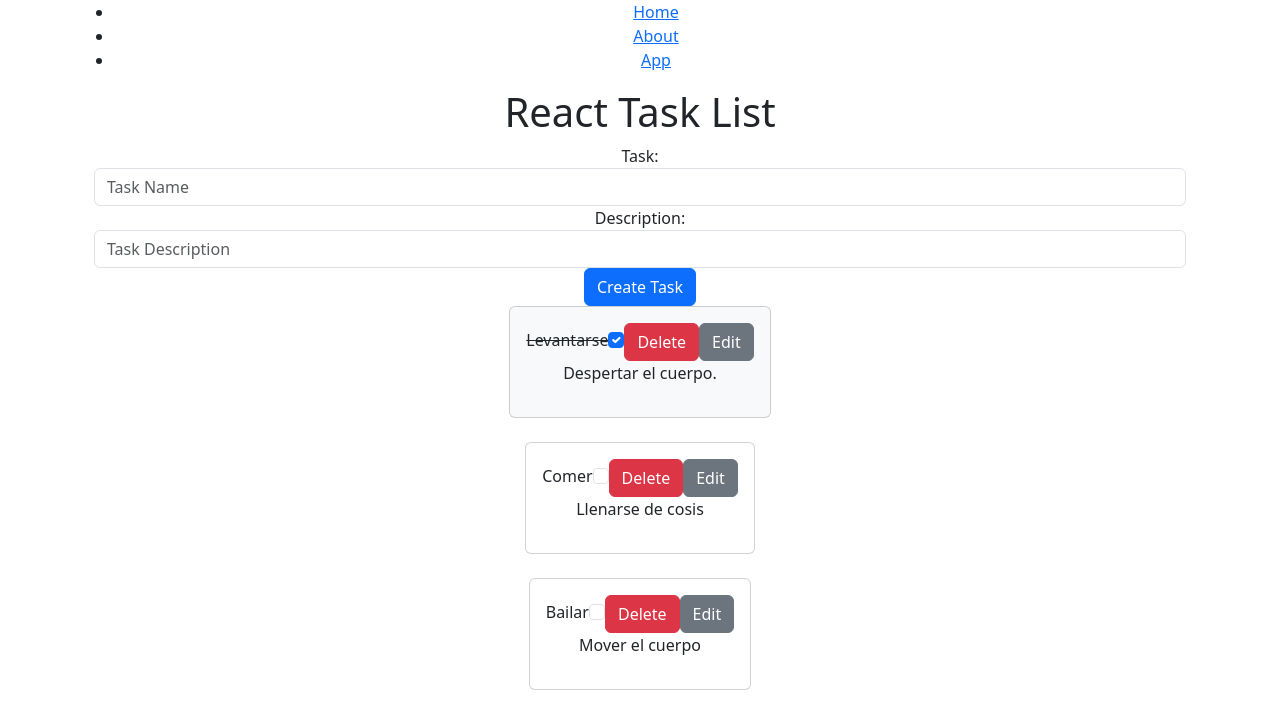
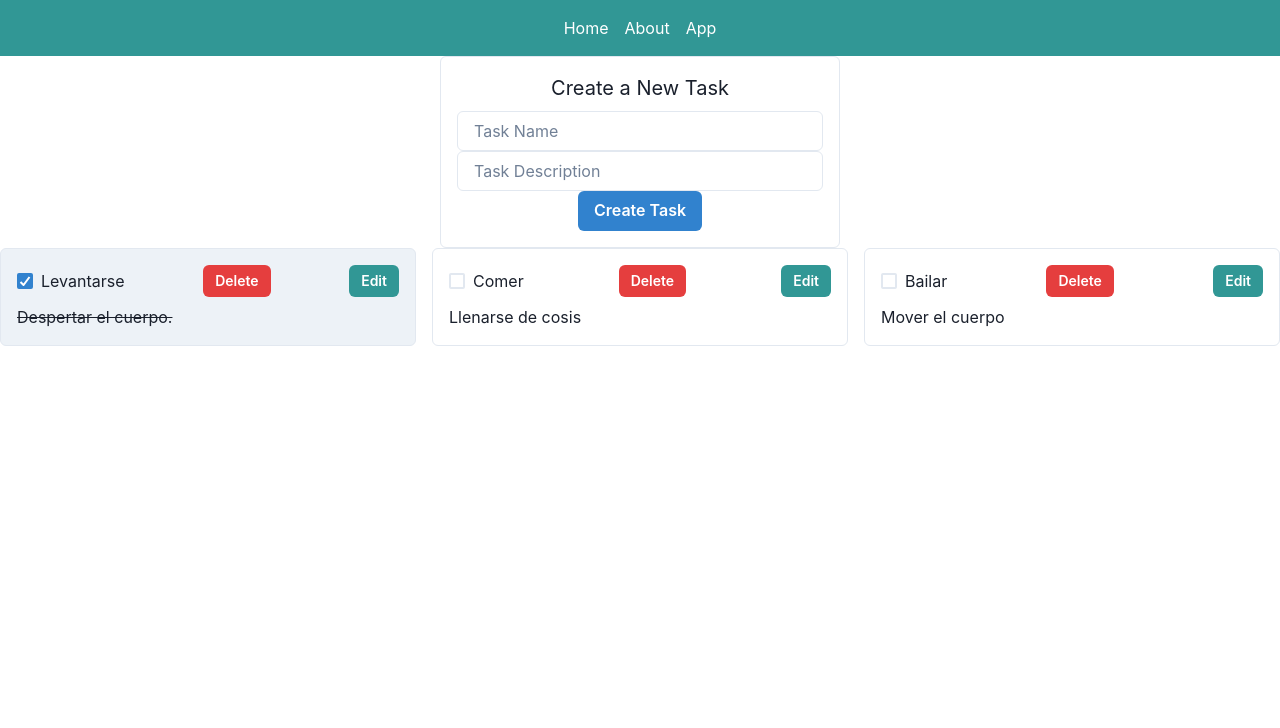
Before and after one commit to wvartech/my-react-task-list, a React (Vite) app: page /App in a window 1280 px wide. Shown: the top 728 px of the page. Built offline with nearby package versions, Linux system fonts and the light colour scheme.

Commit message:
project-6

```diff
--- a/package.json
+++ b/package.json
@@ -10,7 +10,10 @@
     "preview": "vite preview"
   },
   "dependencies": {
-    "bootstrap": "^5.3.0",
+    "@chakra-ui/react": "^2.8.1",
+    "@emotion/react": "^11.11.1",
+    "@emotion/styled": "^11.11.0",
+    "framer-motion": "^10.16.4",
     "react": "^18.2.0",
     "react-dom": "^18.2.0",
     "react-hook-form": "^7.45.1",
--- a/src/App.jsx
+++ b/src/App.jsx
@@ -9,22 +9,24 @@ import { BrowserRouter, Routes, Route, Link } from "react-router-dom";
 import { Home } from "./Components/Home";
 import { About } from "./Components/About";
 import { Tareas } from "./Components/Tareas";
+import { ChakraProvider, Link as ChakraLink, Box, Flex } from '@chakra-ui/react'
 
-export function Menu(){
+
+export function Menu() {
   return (
-    <nav>
-      <ul>
-        <li>
-          <Link to="/">Home</Link>
-        </li>
-        <li>
-          <Link to="/about">About</Link>
-        </li>
-        <li>
-          <Link to="/App">App</Link>
-        </li>
-      </ul>
-    </nav>
+    <Flex as="nav" align="center" justify="center" p={4} bg="teal.500" color="white">
+      <Box>
+        <ChakraLink as={Link} to="/" mx={2}>
+          Home
+        </ChakraLink>
+        <ChakraLink as={Link} to="/about" mx={2}>
+          About
+        </ChakraLink>
+        <ChakraLink as={Link} to="/App" mx={2}>
+          App
+        </ChakraLink>
+      </Box>
+    </Flex>
   );
 }
 
@@ -33,8 +35,7 @@ export function AppRouter(){
     <>
       <Menu />
       <Routes>
-        <Route path="App" element={<> <Header name="React Task List" />
-         <Tareas /> </>} />
+        <Route path="App" element={<> <Tareas /> </>} />
          <Route path="about" element={<About />} />
          <Route path="/" element={ <Home/> } />
 
@@ -105,7 +106,7 @@ function App() {
 
 
   return (
-    <>
+    <ChakraProvider>
     <ListContext.Provider value={{tasks, updateTaskList, addTask,removeTask,updateTask}}>
 
       <div  className="d-flex flex-column align-items-center">
@@ -117,7 +118,7 @@ function App() {
        </div>
       </div>
     </ListContext.Provider>
-    </>
+    </ChakraProvider>
   )
 }
 
--- a/src/Components/About.jsx
+++ b/src/Components/About.jsx
@@ -1,11 +1,16 @@
-export function About(props){
+import {Box, Heading, Text, Center} from "@chakra-ui/react";
 
-
-    return(
-        <div>
-            <h1>React Task List</h1>
-            <p>React Task List es una sencilla applicacion Web desarrollada utilizando React y otras librerias para darle dynamismo e interactividad. Puedes crear tareas, agregarlas, y editarlas, todo esto sin tener que recargar la pagina.</p>
-        </div>
-    )
-
-}
+export function About(props) {
+    return (
+      <Center h="60vh">
+        <Box p={4} textAlign="center" maxW="650px">
+          <Heading as="h1" size="xl">
+            React Task List
+          </Heading>
+          <Text fontSize="lg" mt="4">
+            React Task List es una sencilla aplicación web desarrollada utilizando React y otras librerías para darle dinamismo e interactividad. Puedes crear tareas, agregarlas y editarlas, todo esto sin tener que recargar la página.
+          </Text>
+        </Box>
+      </Center>
+    );
+  }
--- a/src/Components/Home.jsx
+++ b/src/Components/Home.jsx
@@ -1,11 +1,14 @@
-export function Home(props){
+import {Box, Heading, Text, Center } from "@chakra-ui/react";
 
-
-    return(
-        <div>
-            <h1>React Task List</h1>
-            <p>Bienvenido a la applicacion de React Task List!</p>
-        </div>
-    )
-
-}
+export function Home(props) {
+    return (
+        <Center h="60vh">
+      <Box p={4} textAlign="center">
+        <Heading as="h1" size="xl">
+          React Task List
+        </Heading>
+        <Text fontSize="lg" mt="4">Bienvenido a la aplicación de React Task List!</Text>
+      </Box>
+      </Center>
+    );
+  }
--- a/src/Components/Task.jsx
+++ b/src/Components/Task.jsx
@@ -1,7 +1,7 @@
 import { useContext, useState } from "react";
 import { ListContext } from "../App";
 import { useEffect } from "react";
-import 'bootstrap/dist/css/bootstrap.min.css';
+import { Flex, Box, Button, Checkbox, Input, Text } from "@chakra-ui/react";
 
 export function Task(props){
 
@@ -48,64 +48,57 @@ export function Task(props){
     }
 
     function renderElement() {
-        if (editing) {
       return (
-            <div className="card">
-              <div className="card-body">
-                <div className="form-group">
-                  <label>Task:</label>
-                  <input
-                    type="text"
-                    className="form-control"
+        <Flex
+      direction="column"
+      borderWidth="1px"
+      borderColor="gray.200"
+      borderRadius="md"
+      p="4"
+      bg={complete ? "gray.100" : "white"}
+      flex="1"
+    >
+      {editing ? (
+        <Box>
+          <Input
+            mb="2"
             value={taskTitle}
             onChange={(e) => setTaskTitle(e.target.value)}
           />
-                </div>
-                <div className="form-group">
-                  <label>Description:</label>
-                  <input
-                    type="text"
-                    className="form-control"
+          <Input
             value={content}
             onChange={(e) => setContent(e.target.value)}
           />
-                </div>
-                <button className="btn btn-primary" onClick={handleButtonEditDone}>
+          <Button colorScheme="teal" size="sm" onClick={handleButtonEditDone}>
             Done
-                </button>
-              </div>
-            </div>
+          </Button>
+        </Box>
+      ) : (
+        <Box>
+          <Flex justify="space-between" align="center">
+            <Checkbox
+              isChecked={complete}
+              onChange={handleCheckBoxClicked}
+            >
+              <Text isTruncated={true}>{taskTitle}</Text>
+            </Checkbox>
+            <Button colorScheme="red" size="sm" onClick={handleButtonDelete}>
+              Delete
+            </Button>
+            <Button colorScheme="teal" size="sm" onClick={() => setEditing(true)}>
+              Edit
+            </Button>
+          </Flex>
+          <Box
+            mt="2"
+            textDecoration={complete ? "line-through" : "none"}
+          >
+            <Text isTruncated={true}>{content}</Text>
+          </Box>
+        </Box>
+      )}
+    </Flex>
   );
-        } else {
-          return (
-            <div className={`card ${complete ? 'bg-light' : ''}`}>
-              <div className="card-body">
-                <div className="form-group">
-                  <label
-                    style={{
-                      textDecoration: complete ? 'line-through' : 'none'
-                    }}
-                  >
-                    {taskTitle}
-                    <input
-                      type="checkbox"
-                      className="form-check-input"
-                      checked={complete}
-                      onChange={handleCheckBoxClicked}
-                    />
-                  </label>
-                  <button className="btn btn-danger" onClick={handleButtonDelete}>
-                    Delete
-                  </button>
-                  <button className="btn btn-secondary" onClick={() => setEditing(true)}>
-                    Edit
-                  </button>
-                </div>
-                <p>{content}</p>
-              </div>
-            </div>
-          );
-        }
       }
 
 
--- a/src/Components/TaskList.jsx
+++ b/src/Components/TaskList.jsx
@@ -3,6 +3,7 @@ import { Task } from "./Task";
 import { ListContext } from "../App";
 import { useState } from "react";
 import { useForm } from "react-hook-form"
+import {Flex, Box, SimpleGrid,Input, Button, Text} from "@chakra-ui/react";
 
 export default function TaskList(props){
 
@@ -28,56 +29,55 @@ export default function TaskList(props){
 
     return (
         <>
-          <div className="container">
-            <form onSubmit={handleSubmit((data) => {
-              createTask(data);
-            })}>
-              <div className="form-group">
-                <label>Task:</label>
-                <input
+          <Box p="4" borderWidth="1px" borderColor="gray.200" borderRadius="md" maxWidth="400px" mx="auto">
+  <form onSubmit={handleSubmit((data) => createTask(data))}>
+    <Flex direction="column" alignItems="center" spacing={4}>
+      <Text fontSize="xl" mb="2">
+        Create a New Task
+      </Text>
+      <Input
         type="text"
         placeholder="Task Name"
         {...register("task", {
           required: "Task name is required",
           minLength: {
             value: 3,
-                      message: "Task name must be longer than 3 characters"
+            message: "Task name must be longer than 3 characters",
           },
-                    onChange: () => trigger("task")
+          onChange: () => trigger("task"),
         })}
         className={`form-control ${errors.task ? 'is-invalid' : ''}`}
       />
       {errors.task && (
-                  <span className="invalid-feedback" role="alert">
+        <Text color="red" fontSize="sm">
           {errors.task.message}
-                  </span>
+        </Text>
       )}
-              </div>
-              <div className="form-group">
-                <label>Description:</label>
-                <input
+      <Input
         type="text"
         placeholder="Task Description"
         {...register("description")}
         className="form-control"
       />
-              </div>
-              <input type="submit" value="Create Task" className="btn btn-primary" />
+      <Button colorScheme="blue" type="submit">
+        Create Task
+      </Button>
+    </Flex>
   </form>
-          </div>
+</Box>
           <div>
-            <div className="d-flex flex-column align-items-center">
+            <SimpleGrid columns={{sm:1,md:2,lg:3}} spacing={4}>
               {tasks.map((task, index) => (
-                <div className="mb-4" key={index}>
+                <Box className="mb-4" key={index}>
                   <Task
                     id={task.id}
                     task={task.task}
                     desc={task.desc}
                     checked={task.checked}
                   />
-                </div>
+                </Box>
               ))}
-            </div>
+            </SimpleGrid>
           </div>
         </>
       );
```
Also changed, not shown: 1 other file (tests, documents, lock files or other folders). Lines whose indentation alone changed are shown as unchanged.
